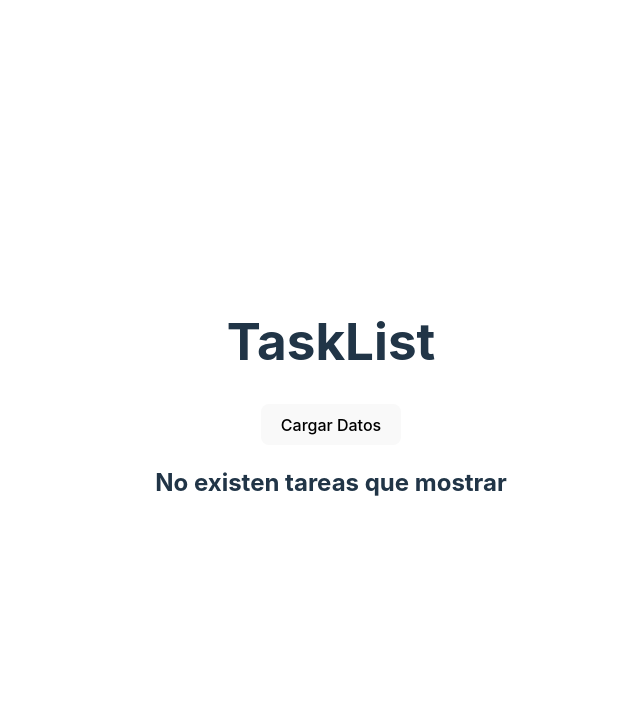
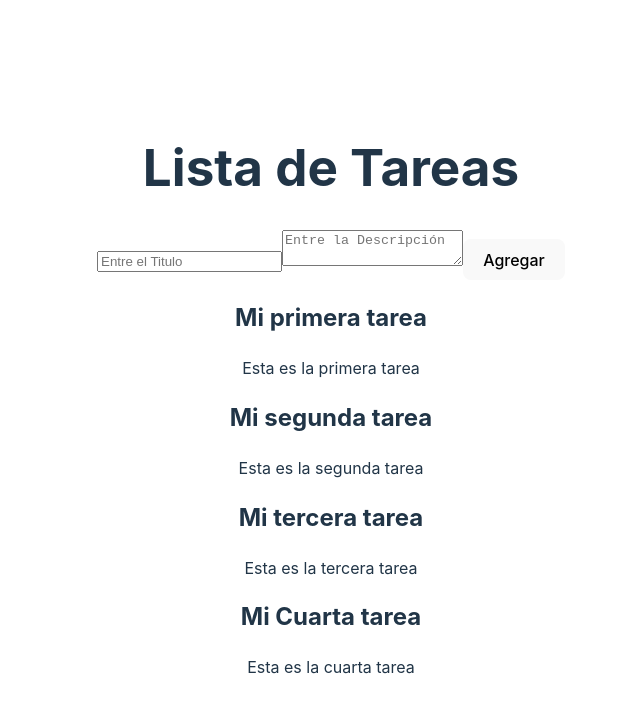
Before and after one commit to luishg76/react-tasks-app, a React (Vite) app: page / in a window 1280 px wide. Shown: the top 712 px of the page, without its empty margins (309-949 px from the left). Built offline with nearby package versions, Linux system fonts and the light colour scheme.

Commit message:
salva(07-06-023)X

```diff
--- a/src/App.jsx
+++ b/src/App.jsx
@@ -1,9 +1,8 @@
 import './App.css'
 import React from 'react'
-import TaskList from './TaskList'
+import TaskList from './components/TaskList'
 
 function App() {
-
 
   return (
     <>
--- a/src/TaskList.jsx
+++ /dev/null
@@ -1,37 +0,0 @@
-import React, { useEffect, useState } from 'react'
-import {tasks as data} from './tasks.js'
-
-function TaskList() {
-  let content;
-  const [taskslist, setTaskslist] = useState([])
-  useEffect(() => {
-    return alert('Se cargaron: '+taskslist.length+' tareas')
-  },[taskslist])
-
-  if(taskslist.length===0)
-    content=<h2>No existen tareas que mostrar</h2>
-  else
-  {
-    content=taskslist.map((task)=>{
-      return (
-      <div>
-          <h2>{task.title}</h2>
-          <p>{task.descripcion}</p>
-      </div>
-      )
-    })
-  }
-  return (
-    <div>
-       <h1>TaskList</h1>
-       <button onClick={()=>{
-        setTaskslist(data)
-       }}>
-        Cargar Datos
-       </button>
-       {content}
-    </div>
-  )
-}
-
-export default TaskList
--- /dev/null
+++ b/src/components/TaskCard.jsx
@@ -0,0 +1,11 @@
+
+function TaskCard({task}) {
+  return (
+    <div>
+        <h2>{task.title}</h2>
+        <p>{task.descripcion}</p>
+    </div>
+  )
+}
+
+export default TaskCard
--- /dev/null
+++ b/src/components/TaskForm.jsx
@@ -0,0 +1,22 @@
+import { useState } from "react";
+function TaskForm({addTask}) {
+  const [title, setTitle] = useState("");
+  const [description, setDescription] = useState("");
+  const handleSubmit = () => {
+    addTask(title,description)
+    setTitle('')
+    setDescription('')
+  };
+  return (
+    <form onSubmit={(e)=>{
+       e.preventDefault()
+       handleSubmit()
+    }}>
+      <input type="text" placeholder="Entre el Titulo" value={title} onChange={(e) => setTitle(e.target.value)} />
+      <textarea placeholder="Entre la Descripción" value={description} onChange={(e) => setDescription(e.target.value)} />
+      <button type="submit">Agregar</button>
+    </form>
+  );
+}
+
+export default TaskForm;
--- /dev/null
+++ b/src/components/TaskList.jsx
@@ -0,0 +1,43 @@
+import React, { useEffect, useState } from "react";
+import { tasks as data } from "../data/tasks.js";
+import TaskForm from "./TaskForm.jsx";
+import TaskCard from "./TaskCard.jsx";
+
+function TaskList() {
+  //estado
+  let content;
+  const [taskslist, setTaskslist] = useState([]);
+  useEffect(() => {
+    setTaskslist(data);
+  }, []);
+
+  //funcionalidades
+  function addTask(title, descripcion) {
+    setTaskslist([
+      ...taskslist,
+      {
+        id: taskslist.length,
+        title: title,
+        descripcion: descripcion,
+      },
+    ]);
+  }
+
+  if (taskslist.length === 0) content = <h2>No existen tareas que mostrar</h2>;
+  else {
+    content = taskslist.map((task) => {
+      return (
+        <TaskCard key={task.id} task={task}/>
+      );
+    });
+  }
+  return (
+    <div>
+      <h1>Lista de Tareas</h1>
+      <TaskForm addTask={addTask} />
+      {content}
+    </div>
+  );
+}
+
+export default TaskList;
```
Also changed, not shown: src/data/tasks.js (line endings or trailing spaces).
